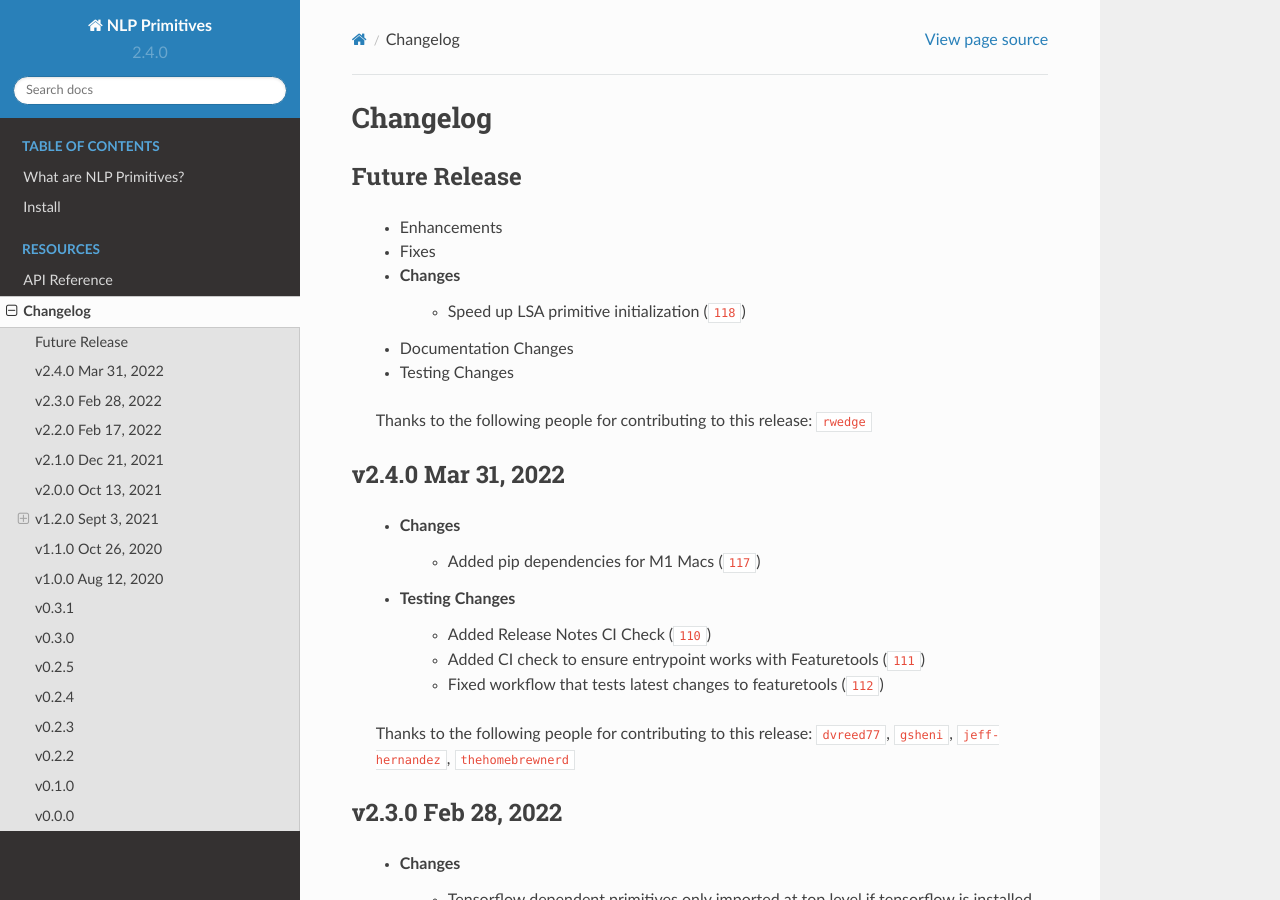
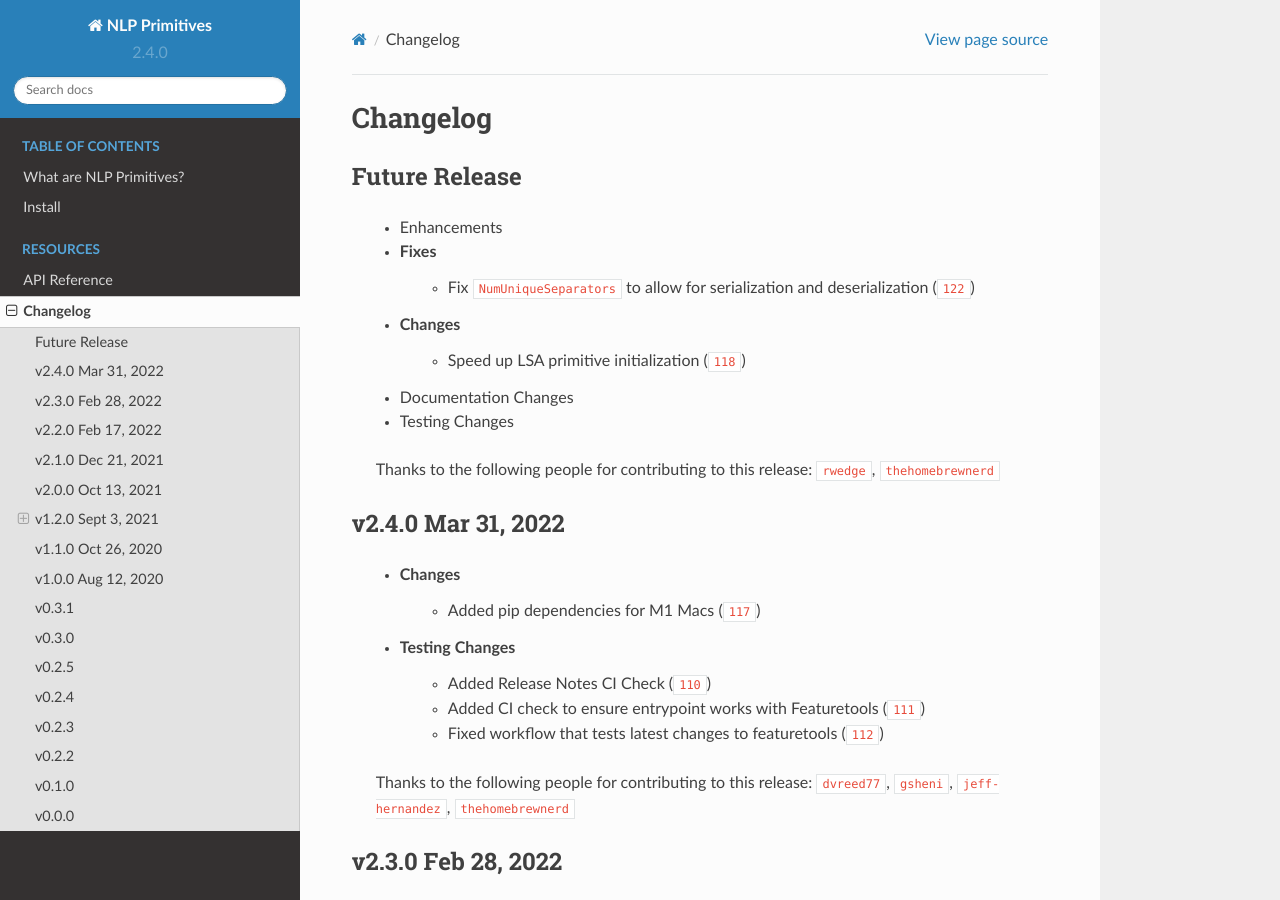
Before and after one commit to alteryx/nlp_primitives, a Sphinx documentation site: the page built from docs/source/changelog.rst, in a window 1280 px wide and 900 px high. Built offline with Sphinx 7.4.7 and the Read the Docs theme 2.0.0, drawn with Linux system fonts in a browser that asks for light colours; cross-references to code outside the pages are shown as plain code.

Commit message:
update release notes

```diff
--- a/docs/source/changelog.rst
+++ b/docs/source/changelog.rst
@@ -6,13 +6,14 @@ Future Release
 ==============
     * Enhancements
     * Fixes
+        * Fix ``NumUniqueSeparators`` to allow for serialization and deserialization (:pr:`122`)
     * Changes
         * Speed up LSA primitive initialization (:pr:`118`)
     * Documentation Changes
     * Testing Changes
 
     Thanks to the following people for contributing to this release:
-    :user:`rwedge`
+    :user:`rwedge`, :user:`thehomebrewnerd`
 
 v2.4.0 Mar 31, 2022
 ===================
```
